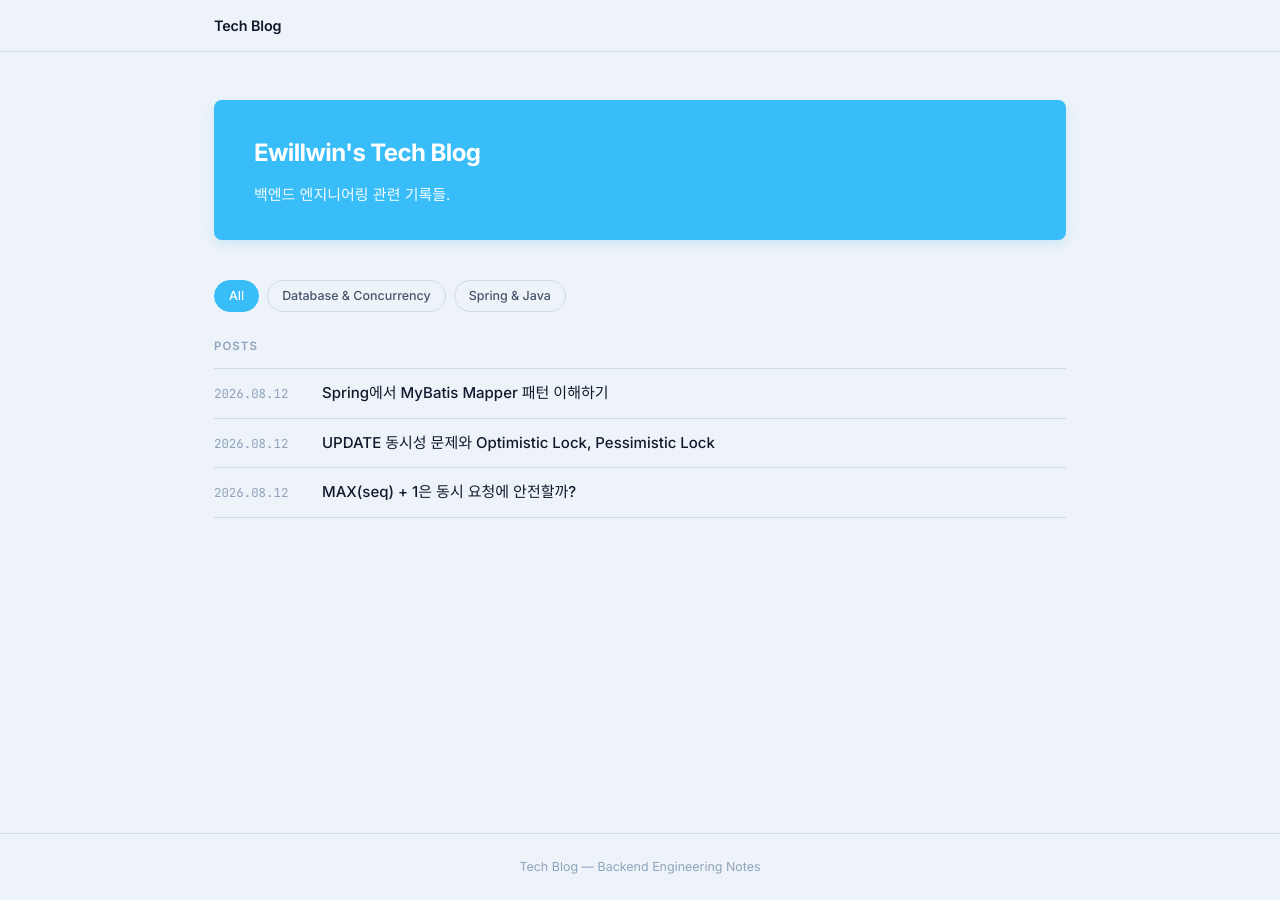
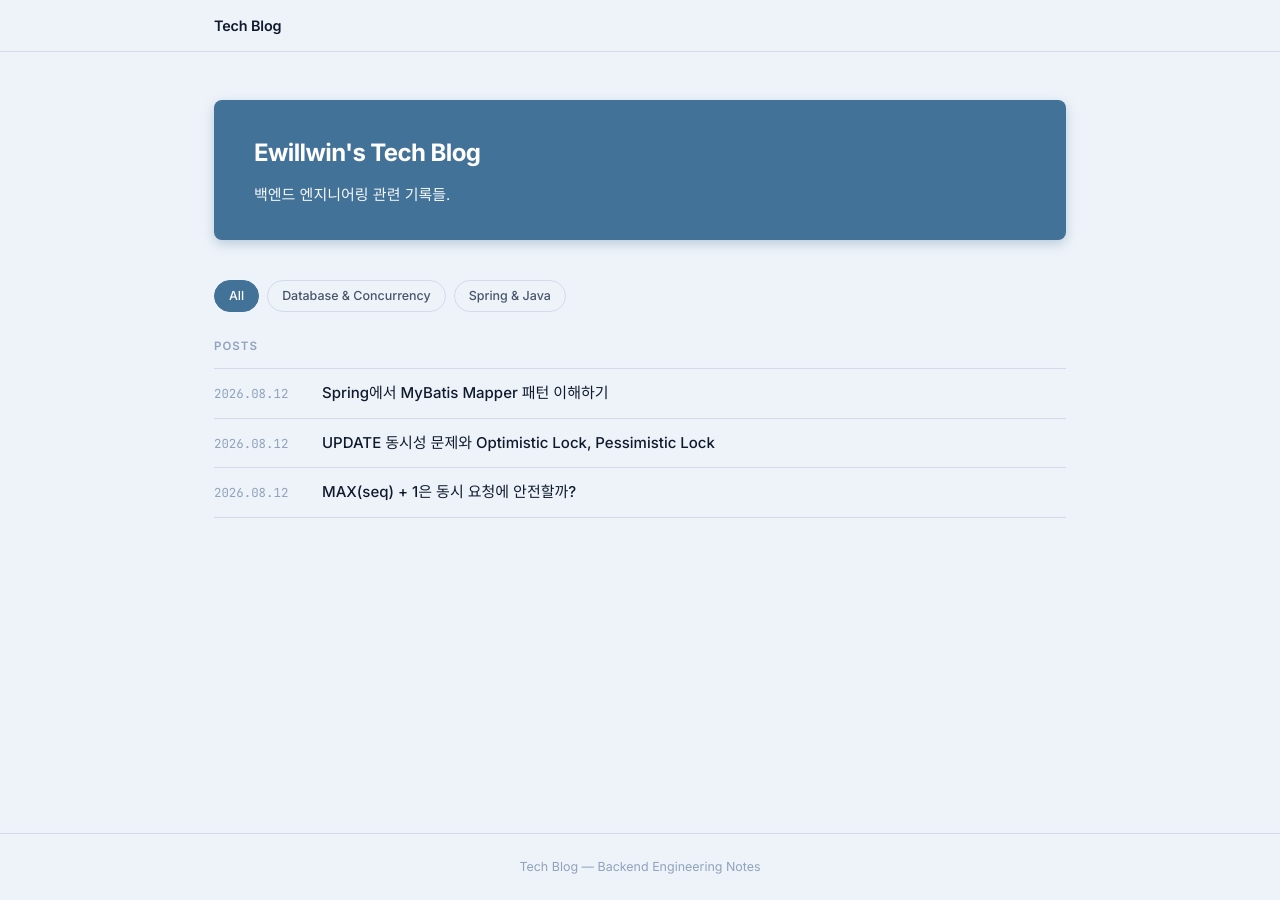
Before and after one commit to jw3418/jw3418.github.io, a Jekyll site: the page built from index.md, in a window 1280 px wide. Built offline with Jekyll 4.4.1, drawn with Linux system fonts in a browser that asks for light colours.

Commit message:
Change theme color to #437299

```diff
--- a/assets/css/main.css
+++ b/assets/css/main.css
@@ -53,7 +53,7 @@ body {
   top: 0;
   left: 0;
   height: 3px;
-  background: #3B82F6;
+  background: #437299;
   width: 0;
   z-index: 1000;
   transition: width 80ms linear;
@@ -115,9 +115,9 @@ body {
 .home-intro {
   margin-bottom: 2.5rem;
   padding: 2rem 2.5rem;
-  background: #38BDF8;
+  background: #437299;
   border-radius: 8px;
-  box-shadow: 0 4px 12px rgba(56, 189, 248, 0.2);
+  box-shadow: 0 4px 12px rgba(67, 114, 153, 0.3);
 }
 
 .home-intro h1 {
@@ -165,13 +165,13 @@ body {
 }
 
 .cat-btn:hover {
-  border-color: #38BDF8;
-  color: #38BDF8;
+  border-color: #437299;
+  color: #437299;
 }
 
 .cat-btn.active {
-  background: #38BDF8;
-  border-color: #38BDF8;
+  background: #437299;
+  border-color: #437299;
   color: #fff;
 }
 
```
